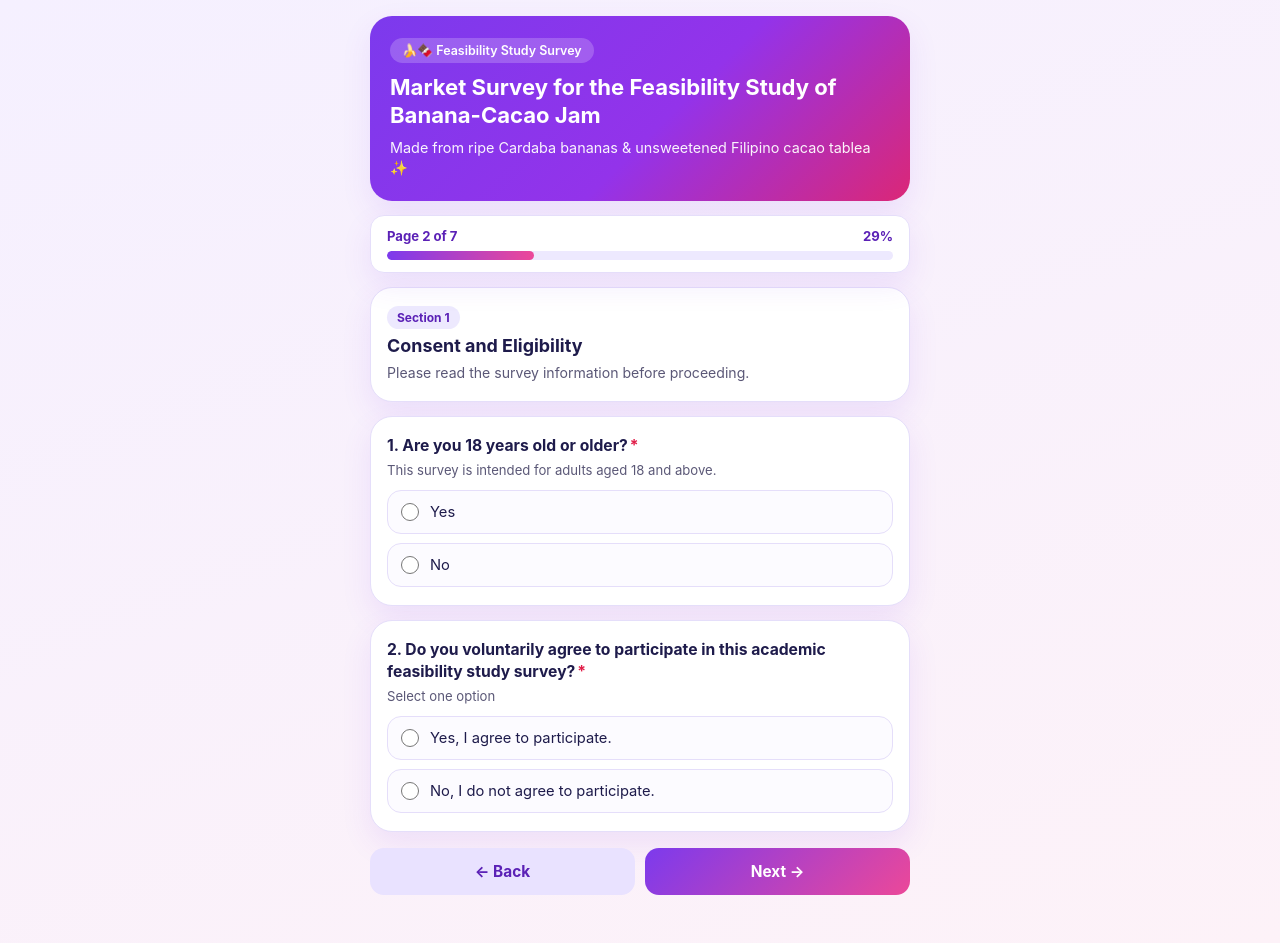
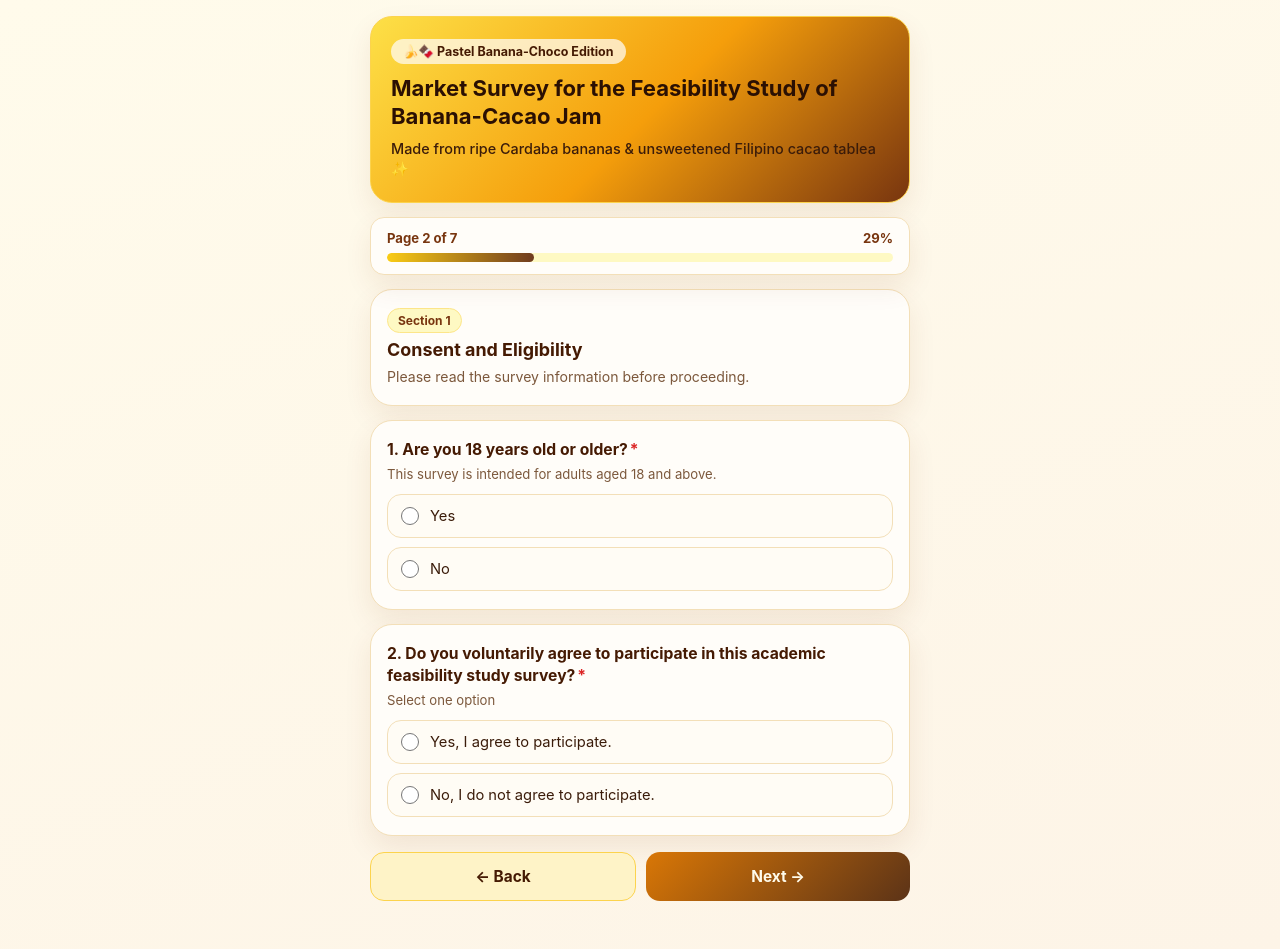
Before and after one commit to alt2razzie/banana_cacao_response, a plain HTML site: page index.html in a window 1280 px wide. Both pictures are taken after a click on the button "Next →". Drawn offline with nearby package versions, Linux system fonts and the light colour scheme.

Commit message:
Update index.html

```diff
--- a/index.html
+++ b/index.html
@@ -3,26 +3,28 @@
 <head>
   <meta charset="UTF-8" />
   <meta name="viewport" content="width=device-width, initial-scale=1.0, maximum-scale=1.0, user-scalable=no" />
-  <meta name="theme-color" content="#7c3aed" />
+  <meta name="theme-color" content="#d97706" />
   <title>Banana-Cacao Jam Market Survey</title>
   <link rel="manifest" href="manifest.json" />
   <script src="https://cdn.jsdelivr.net/npm/@supabase/supabase-js@2"></script>
   <style>
     :root {
-      --bg-start: #f5f0ff;
-      --bg-end: #fdf2f8;
-      --card-bg: #ffffff;
-      --primary: #7c3aed;
-      --primary-dark: #5b21b6;
-      --primary-soft: #ede9fe;
-      --accent: #ec4899;
-      --text-main: #1e1b4b;
-      --text-muted: #5b5877;
-      --border: #e5defa;
-      --danger: #e11d48;
+      --bg-start: #fffbeb;
+      --bg-end: #fdf4e7;
+      --card-bg: #fffdf9;
+      --choco-dark: #451a03;
+      --choco-med: #78350f;
+      --banana-soft: #fef08a;
+      --banana-cream: #fef9c3;
+      --banana-accent: #d97706;
+      --cacao-accent: #6f3b1e;
+      --text-main: #3b1c0a;
+      --text-muted: #7c583c;
+      --border: #f3dfb8;
+      --danger: #dc2626;
       --radius-lg: 22px;
       --radius-md: 14px;
-      --shadow: 0 12px 30px rgba(124, 58, 237, 0.1);
+      --shadow: 0 12px 28px rgba(120, 53, 15, 0.09);
     }
     * { box-sizing: border-box; -webkit-tap-highlight-color: transparent; }
     body {
@@ -37,28 +39,29 @@
     }
     .app-shell { width: 100%; max-width: 540px; }
     .hero-card {
-      background: linear-gradient(135deg, #7c3aed 0%, #9333ea 55%, #db2777 100%);
-      color: #fff;
+      background: linear-gradient(135deg, #fde047 0%, #f59e0b 52%, #78350f 100%);
+      color: #2e1204;
       border-radius: var(--radius-lg);
       padding: 22px 20px;
       box-shadow: var(--shadow);
       margin-bottom: 14px;
+      border: 1px solid #fcd34d;
     }
     .badge {
       display: inline-flex;
       align-items: center;
       gap: 6px;
-      background: rgba(255, 255, 255, 0.2);
+      background: rgba(255, 253, 249, 0.72);
+      color: #451a03;
       padding: 5px 12px;
       border-radius: 999px;
       font-size: 0.78rem;
-      font-weight: 600;
+      font-weight: 700;
       margin-bottom: 10px;
     }
-    .hero-card h1 { margin: 0 0 8px; font-size: 1.38rem; line-height: 1.28; }
-    .hero-card p { margin: 0; font-size: 0.9rem; opacity: 0.95; line-height: 1.45; }
-
-    .progress-wrap {
+    .hero-card h1 { margin: 0 0 8px; font-size: 1.38rem; line-height: 1.28; color: #2b1003; }
+    .hero-card p { margin: 0; font-size: 0.9rem; color: #3b1c0a; font-weight: 500; line-height: 1.45; }
+        .progress-wrap {
       background: var(--card-bg);
       border-radius: var(--radius-md);
       padding: 12px 16px;
@@ -74,14 +77,14 @@
       justify-content: space-between;
       font-size: 0.82rem;
       font-weight: 700;
-      color: var(--primary-dark);
+      color: var(--choco-med);
       margin-bottom: 7px;
     }
-    .progress-track { height: 9px; background: var(--primary-soft); border-radius: 999px; overflow: hidden; }
+    .progress-track { height: 9px; background: var(--banana-cream); border-radius: 999px; overflow: hidden; }
     .progress-fill {
       height: 100%;
       width: 14%;
-      background: linear-gradient(90deg, var(--primary), var(--accent));
+      background: linear-gradient(90deg, #facc15, var(--cacao-accent));
       border-radius: 999px;
       transition: width 0.3s ease;
     }
@@ -95,29 +98,30 @@
     }
     .section-tag {
       display: inline-block;
-      background: var(--primary-soft);
-      color: var(--primary-dark);
+      background: var(--banana-cream);
+      color: var(--choco-med);
       font-size: 0.75rem;
       font-weight: 700;
       padding: 4px 10px;
       border-radius: 999px;
       margin-bottom: 6px;
+      border: 1px solid #fde68a;
     }
-    .section-title { margin: 0 0 6px; font-size: 1.12rem; color: var(--text-main); }
+    .section-title { margin: 0 0 6px; font-size: 1.12rem; color: var(--choco-dark); }
     .section-desc { margin: 0; font-size: 0.88rem; color: var(--text-muted); line-height: 1.5; }
     .info-box {
-      background: #faf7ff;
-      border: 1px dashed #c4b5fd;
+      background: #fffdf2;
+      border: 1px dashed #eab308;
       border-radius: var(--radius-md);
       padding: 14px;
       margin-top: 12px;
       font-size: 0.86rem;
       line-height: 1.5;
     }
-    .info-box h3 { margin: 10px 0 4px; font-size: 0.86rem; color: var(--primary-dark); text-transform: uppercase; }
+    .info-box h3 { margin: 10px 0 4px; font-size: 0.86rem; color: var(--choco-med); text-transform: uppercase; }
     .info-box h3:first-child { margin-top: 0; }
     .info-box ul { margin: 4px 0 8px; padding-left: 18px; }
-    .q-title { font-size: 0.98rem; font-weight: 700; margin: 0 0 5px; line-height: 1.4; }
+    .q-title { font-size: 0.98rem; font-weight: 700; margin: 0 0 5px; line-height: 1.4; color: var(--choco-dark); }
     .req-star { color: var(--danger); margin-left: 2px; }
     .q-sub { font-size: 0.82rem; color: var(--text-muted); margin: 0 0 12px; }
     .option-list { display: flex; flex-direction: column; gap: 9px; }
@@ -128,29 +132,29 @@
       padding: 12px 13px;
       border: 1.5px solid var(--border);
       border-radius: var(--radius-md);
-      background: #fcfbff;
+      background: #fffcf5;
       cursor: pointer;
       font-size: 0.92rem;
     }
     .option-item.selected {
-      border-color: var(--primary);
-      background: var(--primary-soft);
+      border-color: var(--cacao-accent);
+      background: linear-gradient(135deg, #fef9c3 0%, #ffedd5 100%);
       font-weight: 600;
-      color: var(--primary-dark);
+      color: var(--choco-dark);
     }
-    .option-item input { accent-color: var(--primary); width: 18px; height: 18px; flex-shrink: 0; margin: 0; }
+    .option-item input { accent-color: var(--cacao-accent); width: 18px; height: 18px; flex-shrink: 0; margin: 0; }
     .scale-row { display: grid; grid-template-columns: repeat(5, 1fr); gap: 8px; margin-top: 8px; }
     .scale-btn {
       padding: 12px 0;
       border-radius: var(--radius-md);
       border: 1.5px solid var(--border);
-      background: #fcfbff;
+      background: #fffcf5;
       font-weight: 700;
       font-size: 1rem;
-      color: var(--text-main);
+      color: var(--choco-dark);
       cursor: pointer;
     }
-    .scale-btn.selected { background: var(--primary); border-color: var(--primary); color: #fff; }
+    .scale-btn.selected { background: var(--cacao-accent); border-color: var(--cacao-accent); color: #fffbeb; }
     .scale-labels { display: flex; justify-content: space-between; font-size: 0.76rem; color: var(--text-muted); margin-top: 6px; font-weight: 600; }
     .other-input, .textarea-input {
       width: 100%;
@@ -161,7 +165,9 @@
       font-family: inherit;
       font-size: 0.92rem;
       color: var(--text-main);
+      background: #fff;
     }
+    .other-input:focus, .textarea-input:focus { outline: none; border-color: var(--cacao-accent); }
     .textarea-input { min-height: 105px; resize: vertical; }
     .nav-bar { display: flex; gap: 10px; margin-top: 16px; }
     .btn {
@@ -174,13 +180,13 @@
       font-weight: 700;
       cursor: pointer;
     }
-    .btn-secondary { background: #e9e2ff; color: var(--primary-dark); }
-    .btn-primary { background: linear-gradient(135deg, var(--primary), var(--accent)); color: #fff; }
+    .btn-secondary { background: #fef3c7; color: var(--choco-dark); border: 1px solid #fcd34d; }
+    .btn-primary { background: linear-gradient(135deg, #d97706, #5c3317); color: #fffbeb; }
     .btn:disabled { opacity: 0.55; }
     .error-msg {
-      background: #ffe4e6;
+      background: #fee2e2;
       color: var(--danger);
-      border: 1px solid #fecdd3;
+      border: 1px solid #fecaca;
       padding: 11px 14px;
       border-radius: var(--radius-md);
       font-size: 0.86rem;
@@ -195,7 +201,7 @@
 <body>
   <div class="app-shell">
     <div class="hero-card">
-      <div class="badge">🍌🍫 Feasibility Study Survey</div>
+      <div class="badge">🍌🍫 Pastel Banana-Choco Edition</div>
       <h1>Market Survey for the Feasibility Study of Banana-Cacao Jam</h1>
       <p>Made from ripe Cardaba bananas &amp; unsweetened Filipino cacao tablea ✨</p>
     </div>
@@ -373,7 +379,8 @@
         </div>`;
     }
 
-    function renderPage() {
+    function renderPage(shouldScrollTop = false) {
+      const savedY = shouldScrollTop ? 0 : window.scrollY;
       showError("");
       const container = document.getElementById("pageContainer");
       const p = state.page;
@@ -382,7 +389,7 @@
       document.getElementById("percentLabel").textContent = `${pct}%`;
       document.getElementById("progressFill").style.width = `${pct}%`;
       document.getElementById("backBtn").style.display = p > 0 ? "block" : "none";
-      document.getElementById("nextBtn").textContent = p === TOTAL_PAGES - 1 ? "Submit Survey 💜" : "Next →";
+      document.getElementById("nextBtn").textContent = p === TOTAL_PAGES - 1 ? "Submit Survey 🍫" : "Next →";
 
       if (p === 0) {
         container.innerHTML = `
@@ -470,17 +477,21 @@
           </div>`;
       }
       bindPageEvents();
-      window.scrollTo({ top: 0, behavior: "smooth" });
+      if (shouldScrollTop) {
+        window.scrollTo({ top: 0, behavior: "smooth" });
+      } else {
+        window.scrollTo({ top: savedY, behavior: "instant" });
+      }
     }
 
     function bindPageEvents() {
-      document.querySelectorAll('input[type="radio"]').forEach(r => r.addEventListener("change", e => { state.answers[e.target.name] = e.target.value; renderPage(); }));
+      document.querySelectorAll('input[type="radio"]').forEach(r => r.addEventListener("change", e => { state.answers[e.target.name] = e.target.value; renderPage(false); }));
       document.querySelectorAll('input[type="checkbox"]').forEach(cb => cb.addEventListener("change", e => {
         const key = e.target.dataset.checkKey, val = e.target.value, arr = state.answers[key];
         if (e.target.checked) { if (!arr.includes(val)) arr.push(val); } else { state.answers[key] = arr.filter(x => x !== val); }
-        renderPage();
+        renderPage(false);
       }));
-      document.querySelectorAll(".scale-btn").forEach(btn => btn.addEventListener("click", () => { state.answers[btn.dataset.scaleKey] = Number(btn.dataset.scaleVal); renderPage(); }));
+      document.querySelectorAll(".scale-btn").forEach(btn => btn.addEventListener("click", () => { state.answers[btn.dataset.scaleKey] = Number(btn.dataset.scaleVal); renderPage(false); }));
       document.querySelectorAll(".other-input").forEach(inp => inp.addEventListener("input", e => { state.answers[e.target.dataset.otherKey] = e.target.value; }));
       const q26 = document.getElementById("q26Input");
       if (q26) q26.addEventListener("input", e => { state.answers.q26_comments = e.target.value; });
@@ -532,7 +543,7 @@
         q26_comments: state.answers.q26_comments.trim() || null
       };
       const { error } = await sbClient.from("banana_cacao_responses").insert([payload]);
-      if (error) { nextBtn.disabled = false; nextBtn.textContent = "Submit Survey 💜"; showError("Error: " + error.message); return; }
+      if (error) { nextBtn.disabled = false; nextBtn.textContent = "Submit Survey 🍫"; showError("Error: " + error.message); return; }
       localStorage.setItem(STORAGE_DONE_KEY, "true");
       renderThankYou();
     }
@@ -544,14 +555,14 @@
       document.getElementById("pageContainer").innerHTML = `<div class="card thank-you"><div class="emoji-big">🍌🍫✨</div><h2 class="section-title">Salamat! Response Recorded</h2><p class="section-desc">Thank you for taking part in the market feasibility study for Banana-Cacao Jam!</p></div>`;
     }
 
-    document.getElementById("backBtn").addEventListener("click", () => { if (state.page > 0) { state.page -= 1; renderPage(); } });
+    document.getElementById("backBtn").addEventListener("click", () => { if (state.page > 0) { state.page -= 1; renderPage(true); } });
     document.getElementById("nextBtn").addEventListener("click", async () => {
       const err = validateCurrentPage();
       if (err) { showError(err); return; }
-      if (state.page < TOTAL_PAGES - 1) { state.page += 1; renderPage(); } else { await submitSurvey(); }
+      if (state.page < TOTAL_PAGES - 1) { state.page += 1; renderPage(true); } else { await submitSurvey(); }
     });
 
-    if (localStorage.getItem(STORAGE_DONE_KEY) === "true") { renderThankYou(); } else { renderPage(); }
+    if (localStorage.getItem(STORAGE_DONE_KEY) === "true") { renderThankYou(); } else { renderPage(true); }
   </script>
 </body>
 </html>
```
